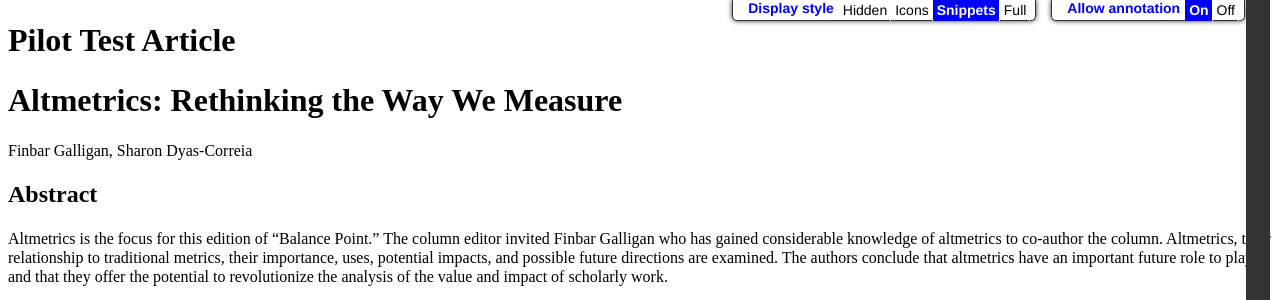
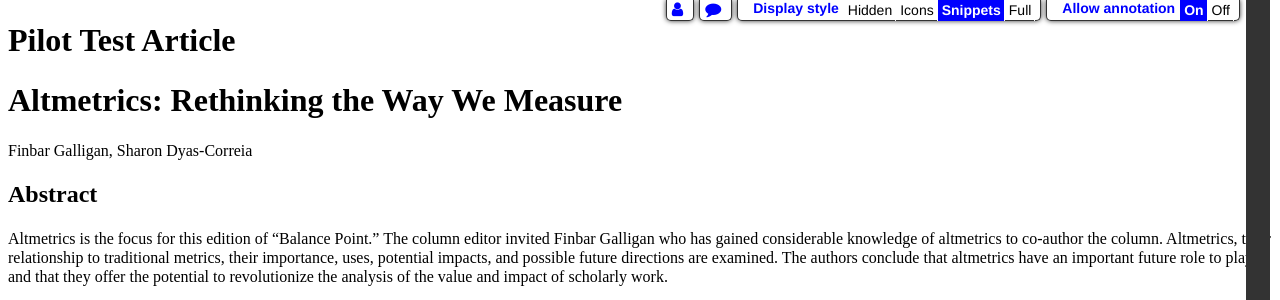
Before and after one commit to jasonpriem/sils-annotate, a Flask app: template silsannotate/templates/pilot.html in a window 1280 px wide. Shown: the top 300 px of the page. Run offline with Flask 2, Linux system fonts and the light colour scheme; the template is opened without the code that fills it, so the values that code supplies are empty; some libraries are stand-ins or nearby versions.

Commit message:
Add menubar spaces to display user count, annotation count.

```diff
--- a/silsannotate/static/css/main.css
+++ b/silsannotate/static/css/main.css
@@ -3,11 +3,10 @@ body {
 }
 body div#menubar {
   z-index: 100;
-  width: 200px;
   text-align: right;
   top: 0;
   right: 35px;
-  width: 600px;
+  width: 700px;
   font-family: Helvetica, arial, sans-serif;
   border-top: none;
   position: fixed;
@@ -21,11 +20,13 @@ body div#menubar div.submenu {
   border-bottom-left-radius: 5px;
   border-bottom-right-radius: 5px;
   padding-right: 5px;
+  margin-right: 5px;
   height: 20px;
   float: right;
 }
-body div#menubar div.submenu.enable-annotation {
-  margin-left: 15px;
+body div#menubar div.submenu.count i {
+  padding: 0 5px;
+  color: blue;
 }
 body div#menubar div.submenu ul {
   padding: 0;
--- a/silsannotate/static/js/silsannotate.js
+++ b/silsannotate/static/js/silsannotate.js
@@ -1,9 +1,11 @@
 var enableAnnotation = true
 $(document).ready(function(){
 
+    // add icons
+  $("head link[rel='stylesheet']").last().after("<link rel='stylesheet' href='//netdna.bootstrapcdn.com/font-awesome/4.0.0/css/font-awesome.css' type='text/css' media='screen'>");
 
 
-    // mark text containers
+  // mark text containers
     $("p,h1,h2,h3,h4,h5,h6").addClass("text-container snippets")
 
 
@@ -26,7 +28,15 @@ $(document).ready(function(){
                                 "<li><a class='display-style snippets active'>Snippets</a></li>" +
                                 "<li><a class='display-style full ready'>Full</a></li>" +
                             "</ul>" +
-                        "</div>" +
+                      "</div>" +
+                      "<div class='submenu annotations-count count'>" +
+                        "<i class='fa fa-comment'></i>" +
+                        "<span class='num annotations'></span> " +
+                      "</div>" +
+                      "<div class='submenu users-count count'>" +
+                        "<i class='fa fa-user'></i>" +
+                        "<span class='num users'></span>" +
+                      "</div>" +
                     "</div>")
 
 
--- a/silsannotate/static/less/main.less
+++ b/silsannotate/static/less/main.less
@@ -4,11 +4,10 @@ body {
    div#menubar {
       position: fixed;
       z-index: 100;
-      width: 200px;
       text-align: right;
       top: 0;
       right: 35px;
-      width:  600px;
+      width:  700px;
       font-family: Helvetica, arial, sans-serif;
       border-top: none;
       position: fixed;
@@ -21,9 +20,15 @@ body {
          border-bottom-left-radius: 5px;
          border-bottom-right-radius: 5px;
          padding-right:5px;
+         margin-right: 5px;
          height: 20px;
          float:right;
-         &.enable-annotation { margin-left:15px;}
+         &.count {
+            i {
+               padding: 0 5px;
+               color:  blue;
+            }
+         }
          ul {
             padding: 0;
             margin: 0 0 0 5px;
```
Also changed, not shown: silsannotate/static/js/annotator/plugin/scrollbar.js.
